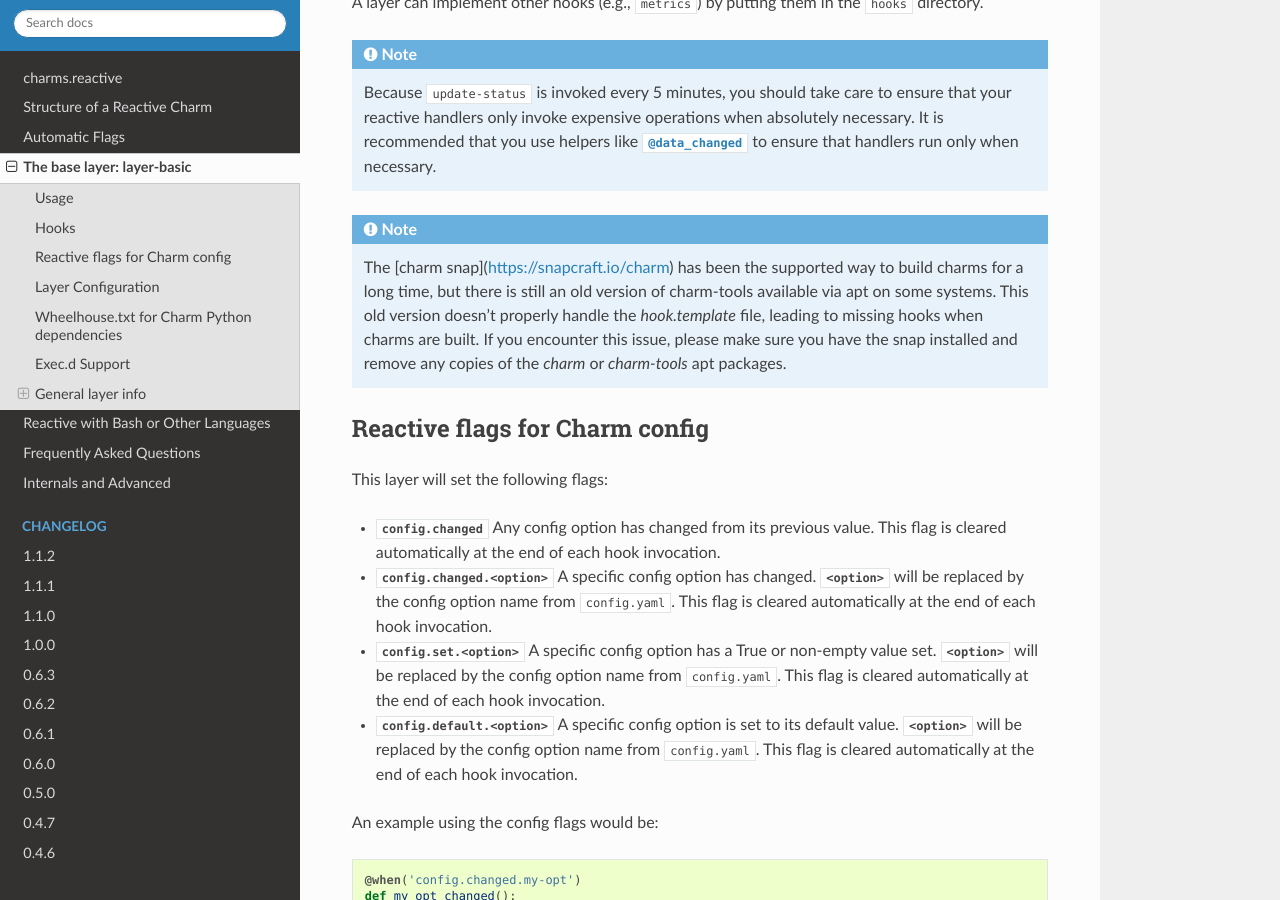
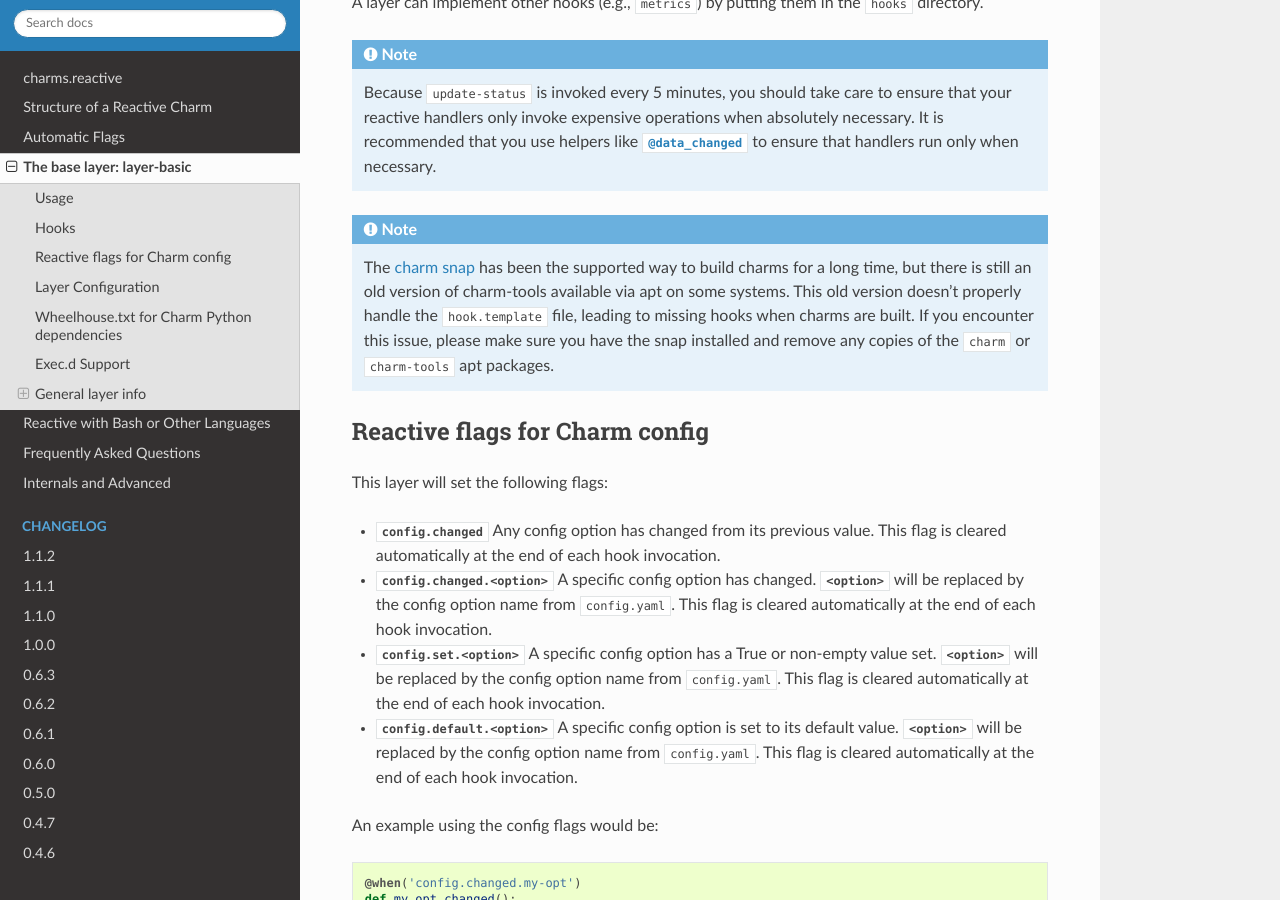
Before and after one commit to canonical/charms.reactive, a Sphinx documentation site: the page built from docs/layer-basic.md, in a window 1280 px wide and 900 px high, scrolled down 1058 px. Built offline with Sphinx 7.4.7 and the Read the Docs theme 2.0.0, drawn with Linux system fonts in a browser that asks for light colours; pages that are not in the unit, such as notebooks, are missing from menus.

Commit message:
Fix RST links and code

````diff
--- a/docs/layer-basic.md
+++ b/docs/layer-basic.md
@@ -54,12 +54,12 @@ directory.
 ```
 
 ```eval_rst
-.. note:: The [charm snap](https://snapcraft.io/charm) has been the supported
+.. note:: The `charm snap <https://snapcraft.io/charm>`_ has been the supported
    way to build charms for a long time, but there is still an old version of
    charm-tools available via apt on some systems.  This old version doesn't
-   properly handle the `hook.template` file, leading to missing hooks when
+   properly handle the ``hook.template`` file, leading to missing hooks when
    charms are built.  If you encounter this issue, please make sure you have
-   the snap installed and remove any copies of the `charm` or `charm-tools`
+   the snap installed and remove any copies of the ``charm`` or ``charm-tools``
    apt packages.
 ```
 
````
